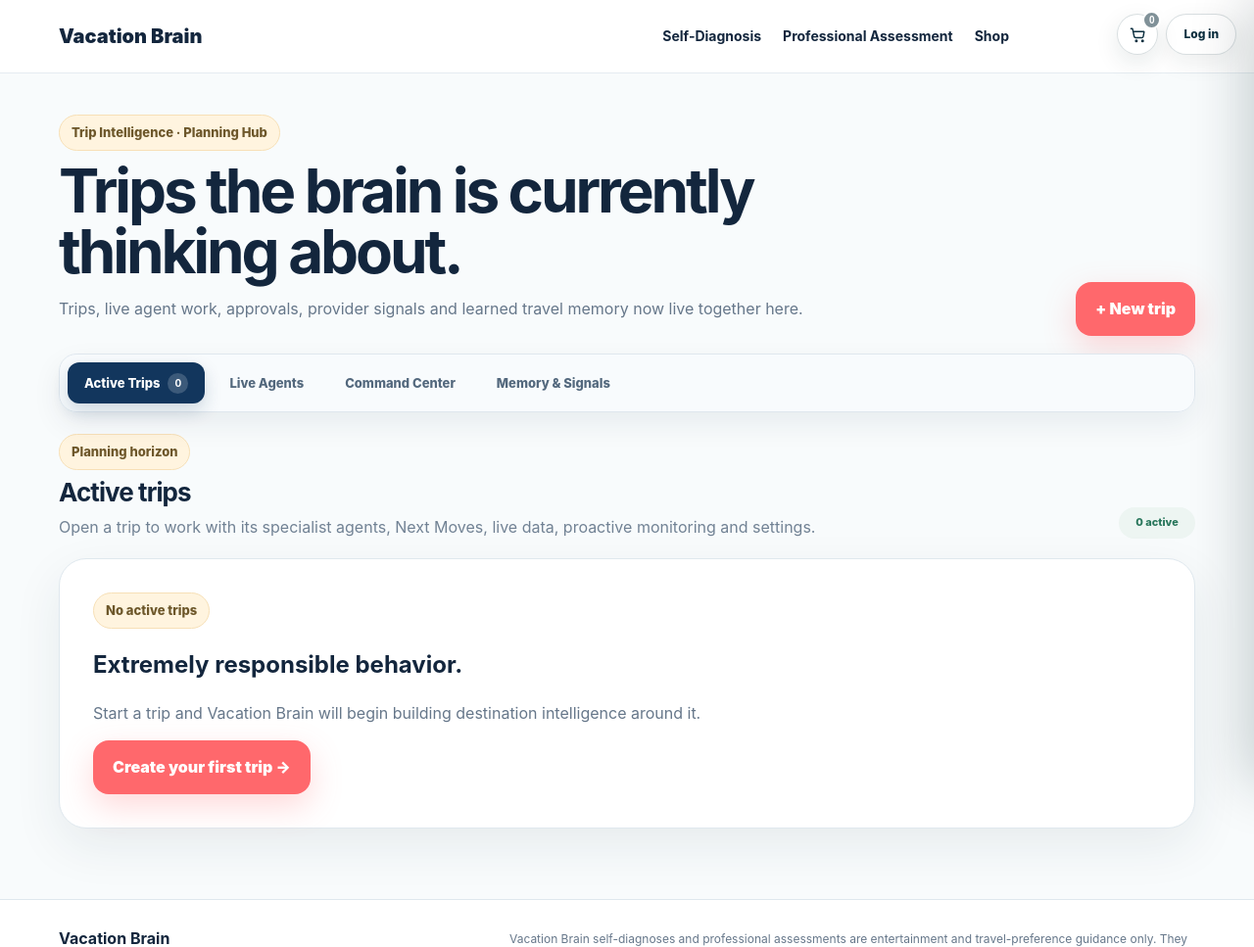
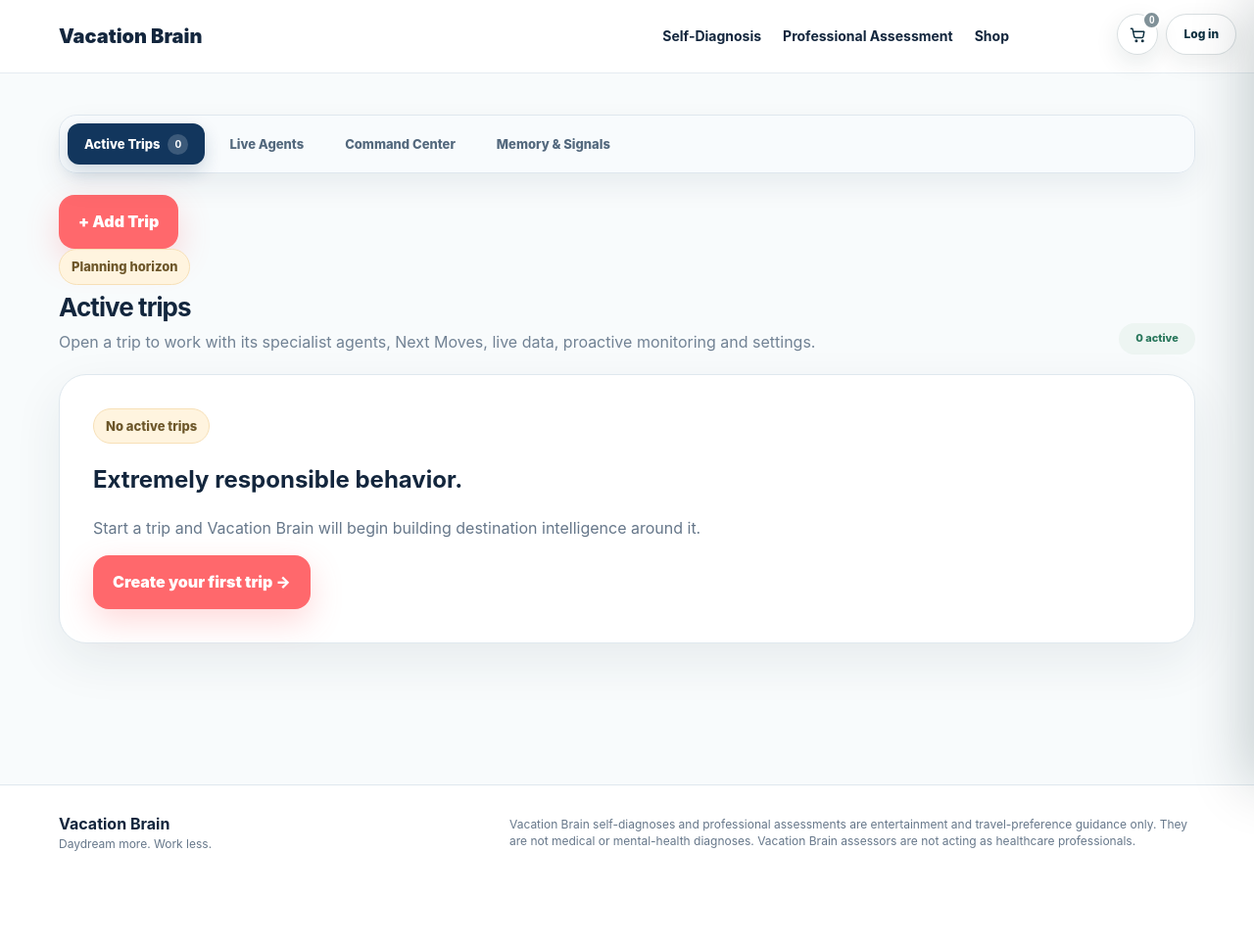
Before and after one commit to davemt74-lang/vbrain, a PHP site: page /dream.php in a window 1280 px wide. Shown: the top 967 px of the page at 98% size. After the commit the page ends 869 px from the top, so only its background shows below. Run offline with PHP 8.4, Linux system fonts and the light colour scheme; the visitor is signed in with stand-in values (Sample User, id 1); data comes from the database, SQL or seed files in the repository; tables that the repository leaves empty hold one stand-in row (values such as "Sample post"); some libraries are stand-ins or nearby versions.

Commit message:
Compact planning hub header

```diff
--- a/dream.php
+++ b/dream.php
@@ -43,13 +43,14 @@ function plan_hub_trip_card(array $trip,TripCollaborationService $collaboration)
 require __DIR__.'/partials/header.php';
 ?>
 <section class="dashboard trip-index-page vb-plan-hub"><div class="shell">
-  <div class="dashboard-head trip-index-head vb-plan-hub-head"><div><div class="eyebrow">Trip Intelligence · Planning Hub</div><h1>Trips the brain is currently thinking about.</h1><p class="muted">Trips, live agent work, approvals, provider signals and learned travel memory now live together here.</p></div><a class="button primary" href="<?=e(app_url('dream-new.php'))?>">+ New trip</a></div>
-
-  <nav class="vb-plan-hub-tabs" aria-label="Trip planning sections">
-    <?php foreach($views as $key=>$label):$count=$key==='trips'?count($activeTrips):($key==='agents'&&$activeView==='agents'?$activeAgentCount:null);?>
-      <a class="<?=$activeView===$key?'active':''?>" href="<?=e(app_url('dream.php?view='.$key))?>" aria-current="<?=$activeView===$key?'page':'false'?>"><span><?=e($label)?></span><?php if($count!==null):?><b><?=$count?></b><?php endif;?></a>
-    <?php endforeach;?>
-  </nav>
+  <div class="vb-plan-hub-navrow">
+    <nav class="vb-plan-hub-tabs" aria-label="Trip planning sections">
+      <?php foreach($views as $key=>$label):$count=$key==='trips'?count($activeTrips):($key==='agents'&&$activeView==='agents'?$activeAgentCount:null);?>
+        <a class="<?=$activeView===$key?'active':''?>" href="<?=e(app_url('dream.php?view='.$key))?>" aria-current="<?=$activeView===$key?'page':'false'?>"><span><?=e($label)?></span><?php if($count!==null):?><b><?=$count?></b><?php endif;?></a>
+      <?php endforeach;?>
+    </nav>
+    <a class="button primary vb-plan-hub-add-trip" href="<?=e(app_url('dream-new.php'))?>">+ Add Trip</a>
+  </div>
 
   <?php if($activeView==='trips'):?>
     <section class="vb-plan-hub-panel" data-plan-view="trips">
```
